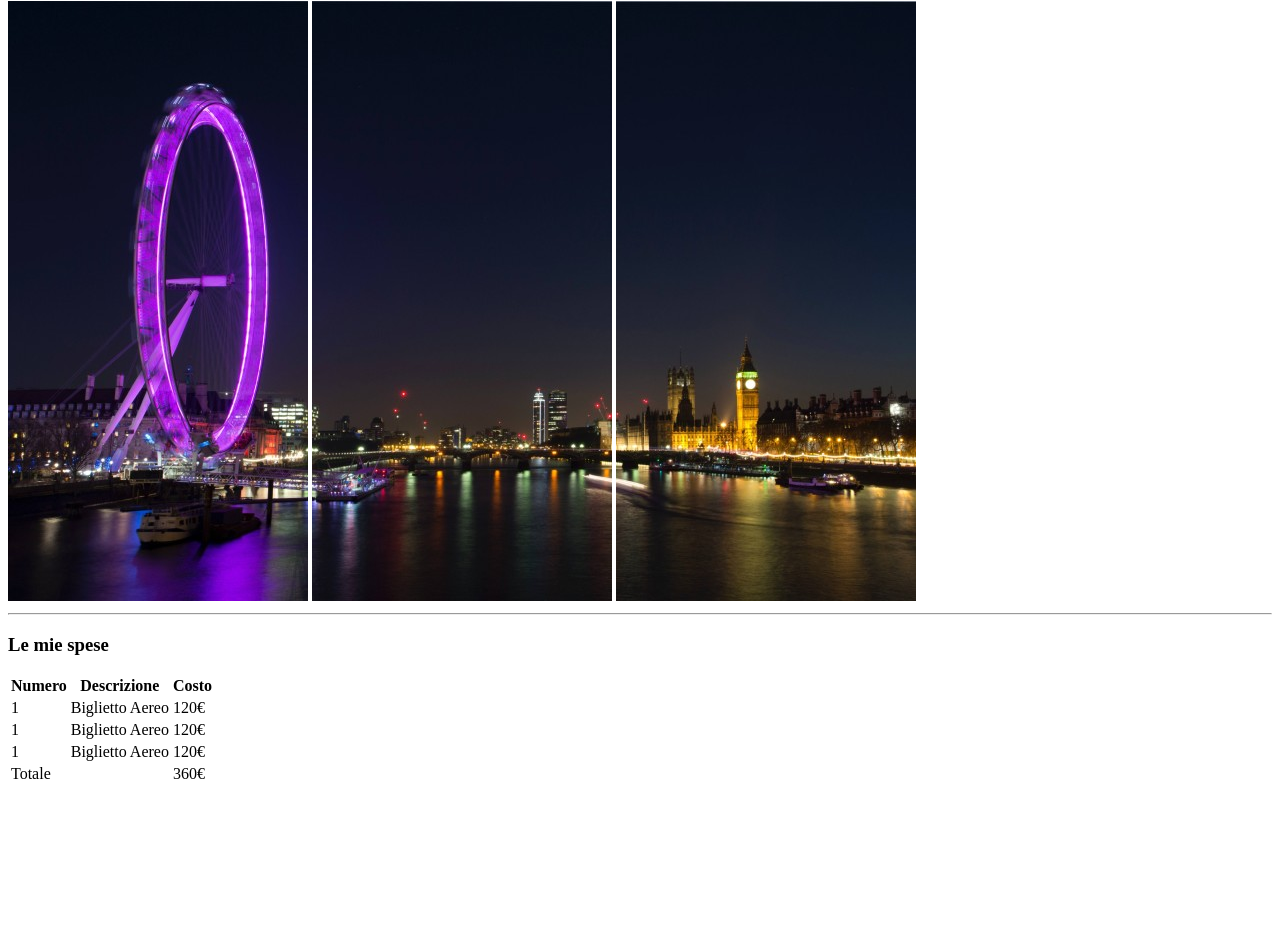
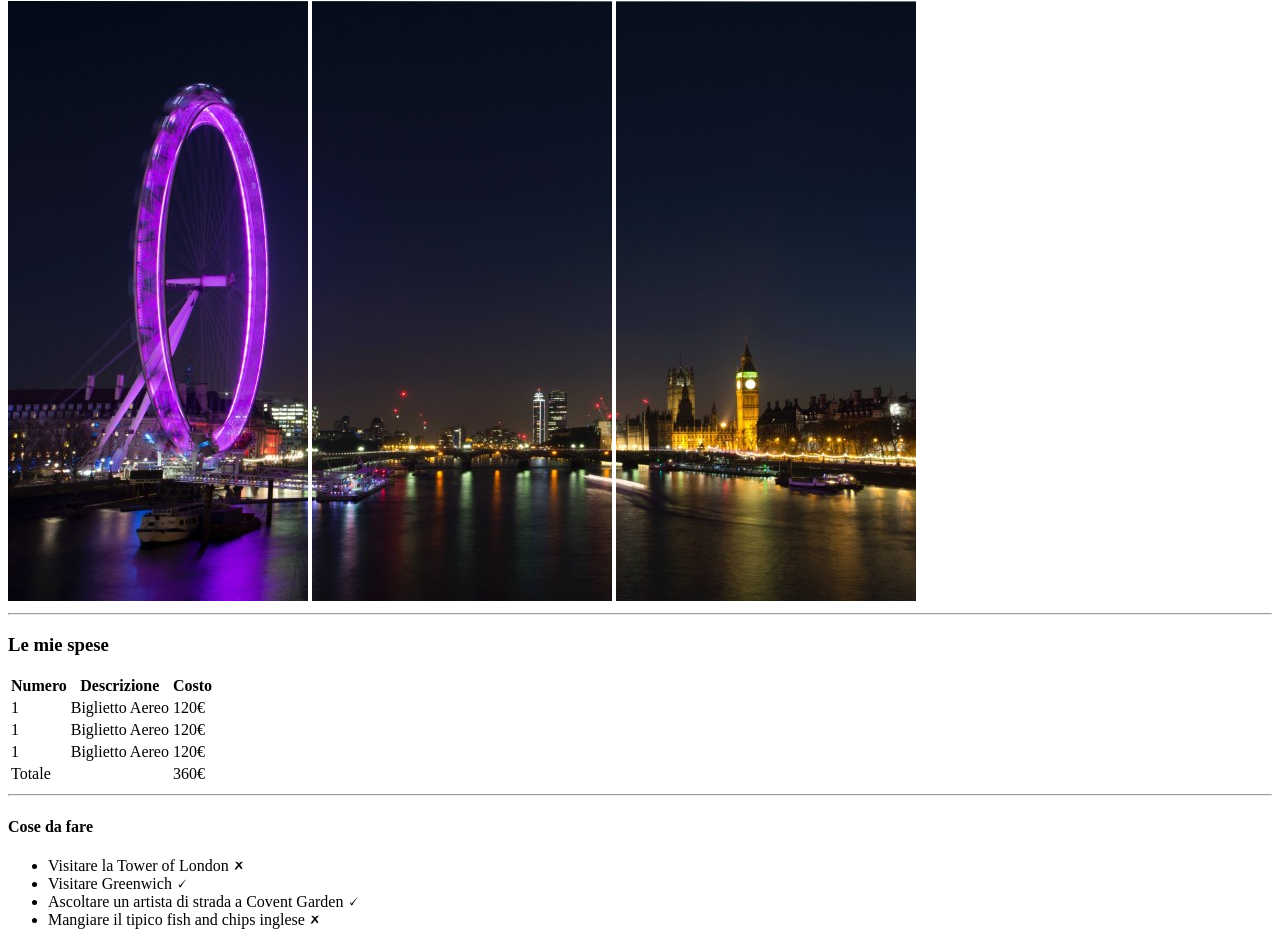
Before and after one commit to heatfreshdeveloper/html-london-trip, a plain HTML site: page index.html in a window 1280 px wide. Shown: the part 79-1024 px from the top of the page. Before the commit the page ends 873 px from the top, so only its background shows below. Drawn offline with Linux system fonts and the light colour scheme.

Commit message:
Inserita lista di cose da fare + commenti

```diff
--- a/index.html
+++ b/index.html
@@ -7,6 +7,7 @@
     <title>Viaggio a Londra</title>
 </head>
 <body>
+    <!--Header con foto London Eye-->
     <header>
         <h1>Il mio Viaggio a Londra</h1>
         <img src="img/pexels-bill-emrich-230794-0.jpg" alt="londoneye0">
@@ -14,6 +15,7 @@
         <img src="img/pexels-bill-emrich-230794-2.jpg" alt="londoneye2">
     </header>
     <main>
+        <!--Sezione con tabella spese-->
         <section>
             <hr>
             <h3>Le mie spese</h3>
@@ -49,7 +51,17 @@
                 </tbody>
             </table>
         </section>
-
+        <!-- Sezione delle cose da fare durante il viaggio-->
+        <section>
+            <hr>
+            <h4>Cose da fare</h4>
+            <ul>
+                <li>Visitare la Tower of London &#128502; </li>
+                <li>Visitare Greenwich &#128504; </li>
+                <li>Ascoltare un artista di strada a Covent Garden &#128504; </li>
+                <li>Mangiare il tipico fish and chips inglese &#128502; </li>
+            </ul>
+        </section>
     </main>
 
 </body>
```
